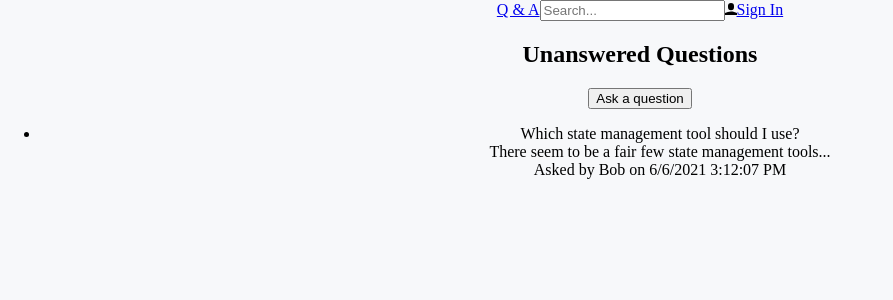
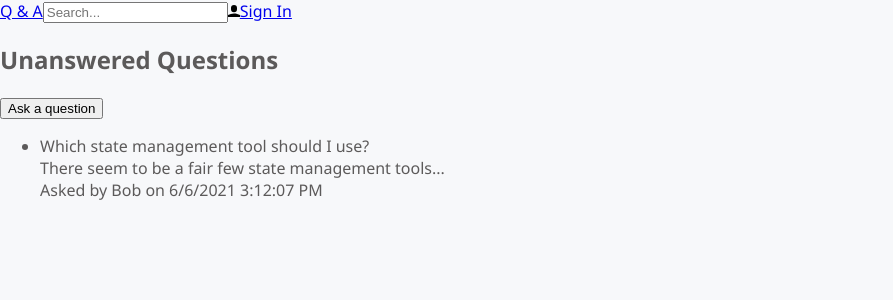
Before and after one commit to rene-copaga/reactaspnetcore5, a React (Create React App) app in the folder frontend/: page / in a window 1280 px wide. Shown: the top 300 px of the page, without its empty margins (0-893 px from the left). Built offline with nearby package versions, Linux system fonts and the light colour scheme.

Commit message:
-Styling the App component

```diff
--- a/frontend/src/App.css
+++ b/frontend/src/App.css
@@ -1,38 +1,5 @@
-.App {
-  text-align: center;
+.container {
+  font-family: 'Segoe UI', 'Helvetica Neue', sans-serif;
+  font-size: 16px;
+  color: #5c5a5a;
 }
-
-.App-logo {
-  height: 40vmin;
-  pointer-events: none;
-}
-
-@media (prefers-reduced-motion: no-preference) {
-  .App-logo {
-    animation: App-logo-spin infinite 20s linear;
-  }
-}
-
-.App-header {
-  background-color: #282c34;
-  min-height: 100vh;
-  display: flex;
-  flex-direction: column;
-  align-items: center;
-  justify-content: center;
-  font-size: calc(10px + 2vmin);
-  color: white;
-}
-
-.App-link {
-  color: #61dafb;
-}
-
-@keyframes App-logo-spin {
-  from {
-    transform: rotate(0deg);
-  }
-  to {
-    transform: rotate(360deg);
-  }
-}
--- a/frontend/src/App.tsx
+++ b/frontend/src/App.tsx
@@ -5,7 +5,7 @@
 
 function App() {
   return (
-    <div className="App">
+    <div className="container">
       <Header />
       <HomePage />
     </div>
```
